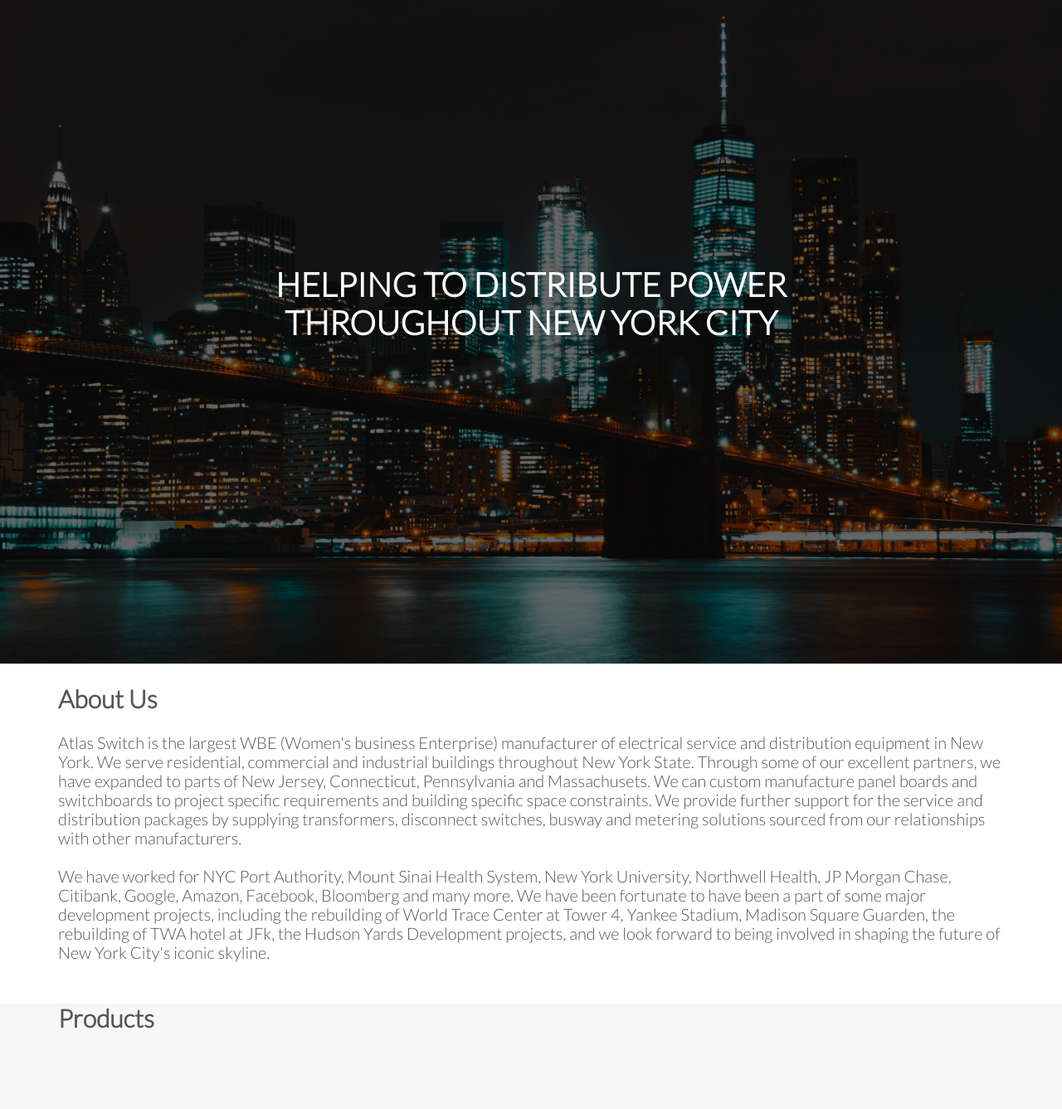
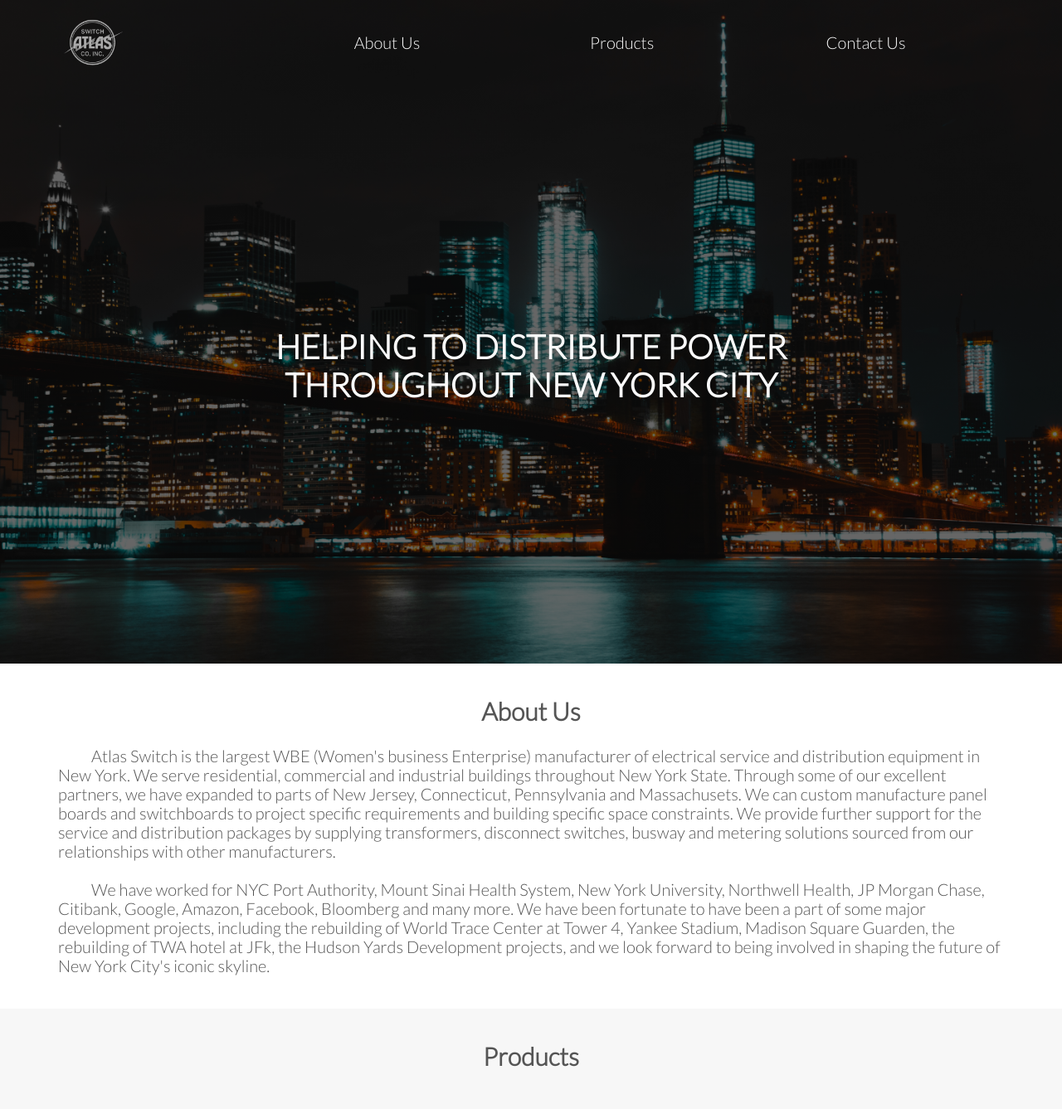
Before and after one commit to jp117/atlasSwitchRedesign, a Flask app: page / in a window 1280 px wide. Shown: the top 1337 px of the page at 83% size. Run offline with Flask 2, Linux system fonts and the light colour scheme.

Commit message:
More HTML and CSS Done

```diff
--- a/atlasSwitch/static/resources/css/styles.css
+++ b/atlasSwitch/static/resources/css/styles.css
@@ -1,6 +1,5 @@
 /* Set up */
-html,
-body {
+* {
     padding: 0;
     margin: 0;
     box-sizing: border-box;
@@ -20,13 +19,23 @@
     min-height: 45vh;
 }
 
+section {
+    padding-bottom: 40px;
+}
+
 /* Headings */
 h1 {
-    margin-top: 0;
+    margin: 0;
     text-transform: uppercase;
     color: rgb(250, 250, 250);
     text-align: center;
     padding-top: 40vh;
+}
+
+h2 {
+    padding-top: 40px;
+    padding-bottom: 25px;
+    text-align: center;
 }
 
 /* Header */
@@ -38,13 +47,59 @@
     height: 100vh;
 }
 
+/* Navbar */
+nav {
+    height: 75px;
+    padding-top: 15px;
+}
+
+.navcon {
+    display: flex;
+    height: 75px;
+}
+
+nav a {
+    flex: 1;
+    padding: 0;
+    margin: 0;
+}
+
+nav img {
+    height: 75px;
+    padding-left: 75px;
+}
+
+ul {
+    flex: 2;
+    display: inline-flex;
+    list-style: none;
+    text-decoration: none;
+    padding-top: 25px;
+}
+
+ul a {
+    text-decoration: none;
+    color: rgb(250, 250, 250);
+}
+
 /* About us */
+.aboutus .container p {
+    text-indent: 40px;
+}
 
 /* Products */
 .products {
     background-color: rgb(247, 247, 247);
 }
 
+.products .container ul li img {
+    height: 300px;
+}
+
+.products .container ul li p {
+    text-align: center;
+}
+
 /* Contact us */
 
 /* Footer */
--- a/atlasSwitch/templates/base.html
+++ b/atlasSwitch/templates/base.html
@@ -28,6 +28,20 @@
     </head>
     <body>
         <header>
+            <nav>
+                <div class="navcon">
+                    <a href="#"
+                        ><img
+                            src="{{url_for('static', filename='resources/img/logo.png')}}"
+                            alt="Logo"
+                    /></a>
+                    <ul>
+                        <a href=""><li>About Us</li></a>
+                        <a href=""><li>Products</li></a>
+                        <a href=""><li>Contact Us</li></a>
+                    </ul>
+                </div>
+            </nav>
             <div class="headingtext">
                 <h1>
                     Helping to distribute power <br />
--- a/atlasSwitch/templates/mainSite/index.html
+++ b/atlasSwitch/templates/mainSite/index.html
@@ -14,7 +14,9 @@
             distribution packages by supplying transformers, disconnect
             switches, busway and metering solutions sourced from our
             relationships with other manufacturers.
-            <br /><br />
+        </p>
+        <br />
+        <p>
             We have worked for NYC Port Authority, Mount Sinai Health System,
             New York University, Northwell Health, JP Morgan Chase, Citibank,
             Google, Amazon, Facebook, Bloomberg and many more. We have been
@@ -29,6 +31,15 @@
 <section class="products">
     <div class="container">
         <h2>Products</h2>
+        <ul>
+            <li>
+                <img
+                    src="{{url_for('static', filename='resources/img/panel-transparent.png')}}"
+                    alt="panel"
+                />
+                <p>Panel Board</p>
+            </li>
+        </ul>
     </div>
 </section>
 <section class="contactus">
```
Also changed, not shown: atlasSwitch/static/resources/img/Autocad.PNG (added), atlasSwitch/static/resources/img/logo.png (added), atlasSwitch/static/resources/img/paneintegralspd-transparent.png (added), atlasSwitch/static/resources/img/switchboard.JPG (added), 3 other files.
